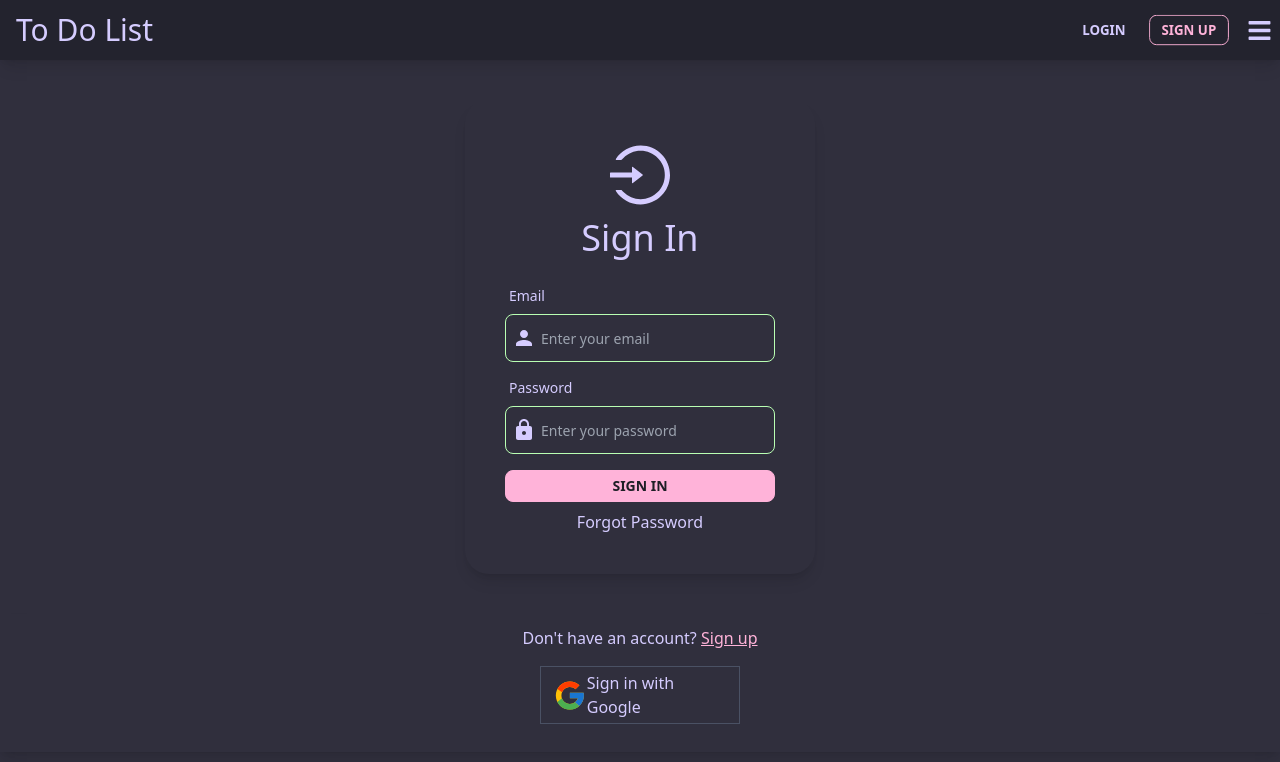
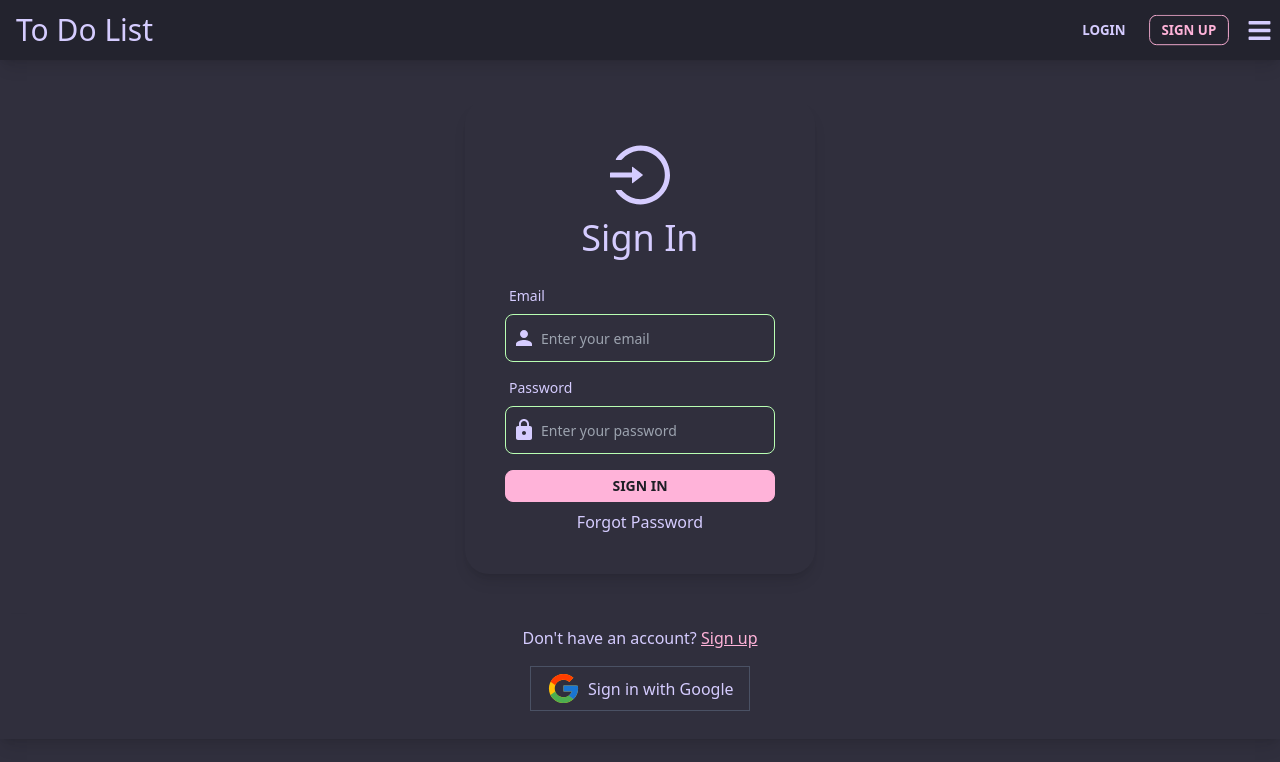
Before and after one commit to SciSaif/To-Do-List, a React (Create React App) app: page /sign-in in a window 1280 px wide. Shown: the top 762 px of the page. Built offline with nearby package versions, Linux system fonts and the light colour scheme; no server answers.

Commit message:
added Google Authentication

```diff
--- /dev/null
+++ b/src/components/OAuth.jsx
@@ -0,0 +1,56 @@
+import React from "react";
+import { useContext } from "react";
+import { FcGoogle } from "react-icons/fc";
+import { useNavigate, useLocation } from "react-router-dom";
+import { getAuth, signInWithPopup, GoogleAuthProvider } from "firebase/auth";
+import { getDoc, setDoc, doc, serverTimestamp } from "firebase/firestore";
+import { db } from "../firebase.config";
+
+function OAuth() {
+  const navigate = useNavigate();
+  const location = useLocation();
+
+  const onGoogleClick = async () => {
+    try {
+      const auth = getAuth();
+      const provider = new GoogleAuthProvider();
+      const result = await signInWithPopup(auth, provider);
+      const user = result.user;
+
+      //check for user
+      const docRef = doc(db, "users", user.uid);
+      const docSnap = await getDoc(docRef);
+
+      //if user doesn't exist create user
+      if (!docSnap.exists()) {
+        await setDoc(doc(db, "users", user.uid), {
+          username: user.displayName,
+          email: user.email,
+          timestamp: serverTimestamp(),
+        });
+        const newTodo = {
+          userRef: user.uid,
+          todos: [],
+        };
+
+        //adding newTodo to database
+        await setDoc(doc(db, "userData", user.uid), newTodo);
+      }
+
+      navigate("/");
+    } catch (error) {
+      console.log("error in google auth");
+    }
+  };
+  return (
+    <div
+      className="flex items-center my-4  w-[220px] justify-around cursor-pointer border border-slate-500/50 py-1 px-3 "
+      onClick={onGoogleClick}
+    >
+      <FcGoogle size="35px" />
+      <p>Sign {location.pathname === "/sign-up" ? "up" : "in"} with Google</p>
+    </div>
+  );
+}
+
+export default OAuth;
--- a/src/context/TodosContext.js
+++ b/src/context/TodosContext.js
@@ -19,7 +19,7 @@ const TodosContext = createContext();
 
 export const TodosProvider = ({ children }) => {
   const [todos, setTodos] = useState([]);
-  const [loading, setLoading] = useState(false);
+  const [loading, setLoading] = useState(true);
   const [user, setUser] = useState(null);
 
   const navigate = useNavigate();
@@ -72,7 +72,6 @@ export const TodosProvider = ({ children }) => {
         const userData = (await getDoc(userDataRef)).data();
         setTodos(userData.todos);
         setLoading(false);
-        // console.log(userData.todos);
       } catch (error) {
         console.log("ooops", error);
         setLoading(false);
--- a/src/pages/SignIn.jsx
+++ b/src/pages/SignIn.jsx
@@ -5,6 +5,7 @@ import { Link, useNavigate } from "react-router-dom";
 import TodosContext from "../context/TodosContext";
 import { AiOutlineLogin } from "react-icons/ai";
 import { FcGoogle } from "react-icons/fc";
+import OAuth from "../components/OAuth";
 
 function SignIn() {
   const [formData, setFormData] = useState({
@@ -93,10 +94,11 @@ function SignIn() {
             Sign up
           </Link>
         </p>
-        <div className="flex items-center my-4  w-[200px] justify-around cursor-pointer border border-slate-500/50 py-1 px-3 ">
+        {/* <div className="flex items-center my-4  w-[200px] justify-around cursor-pointer border border-slate-500/50 py-1 px-3 ">
           <FcGoogle size="35px" />
           <p>Sign in with Google</p>
-        </div>
+        </div> */}
+        <OAuth />
       </div>
     </>
   );
--- a/src/pages/SignUp.jsx
+++ b/src/pages/SignUp.jsx
@@ -4,6 +4,7 @@ import TodosContext from "../context/TodosContext";
 import { Link, useNavigate } from "react-router-dom";
 import { FcGoogle } from "react-icons/fc";
 import { FiUser } from "react-icons/fi";
+import OAuth from "../components/OAuth";
 
 function SignUp() {
   const [formData, setFormData] = useState({
@@ -83,10 +84,7 @@ function SignUp() {
             Log in
           </Link>
         </p>
-        <div className="flex items-center my-4  w-[220px] justify-around cursor-pointer border border-slate-500/50 py-1 px-3 ">
-          <FcGoogle size="35px" />
-          <p>Sign up with Google</p>
-        </div>
+        <OAuth />
       </div>
     </>
   );
```
